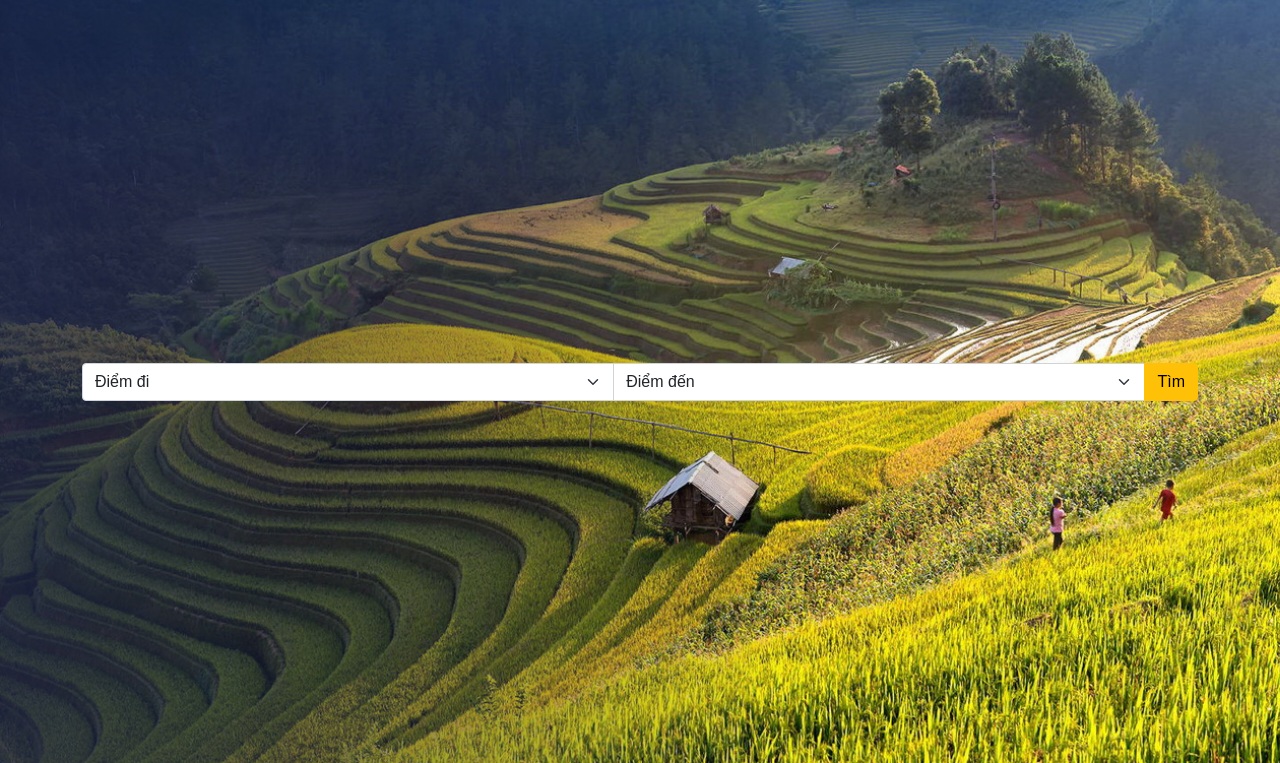
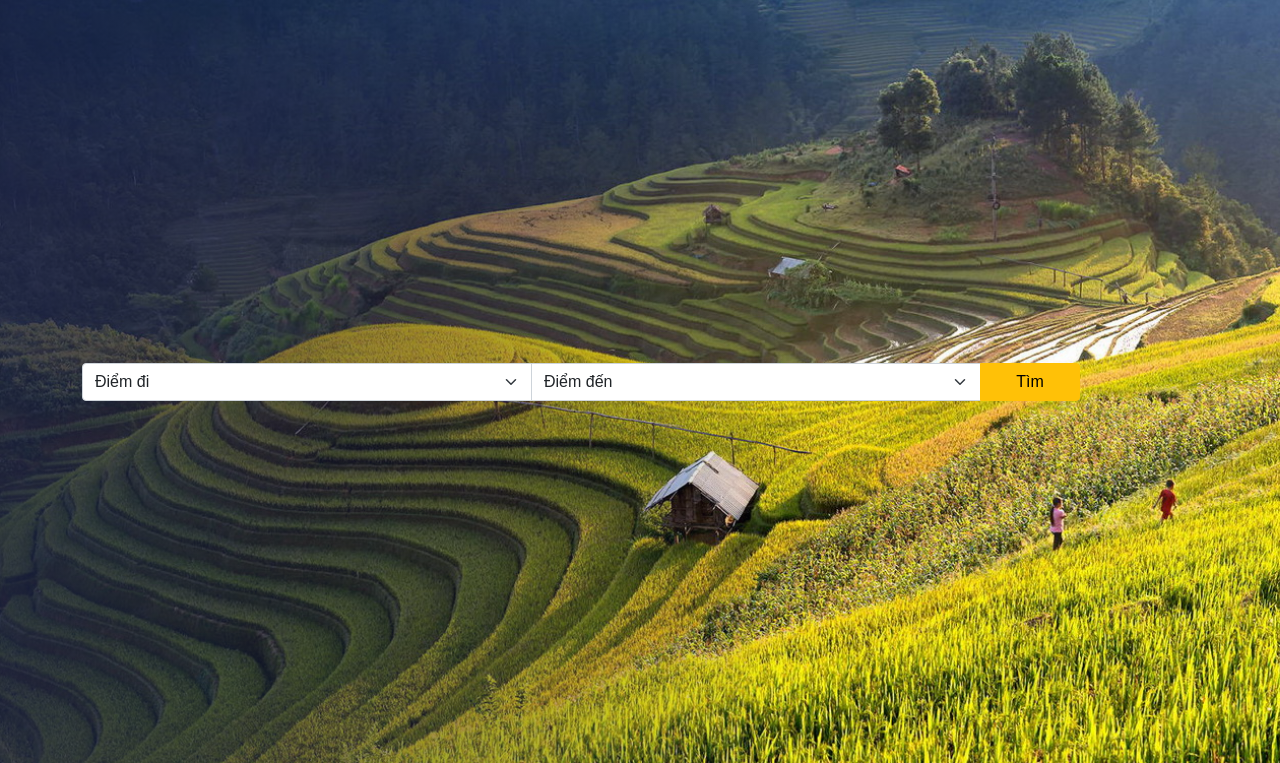
Before and after one commit to Moobbot/BTL_CSE481_CNPM, a PHP site: page /BTL_CNW/lichtrinh in a window 1280 px wide. Shown: the part 84-847 px from the top of the page. Run offline with PHP 8.4, Linux system fonts and the light colour scheme; data comes from the database, SQL or seed files in the repository; some libraries are stand-ins or nearby versions; some web fonts are replaced.

Commit message:
lichtrinh

```diff
--- a/wibu/views/pages/lichtrinhView.php
+++ b/wibu/views/pages/lichtrinhView.php
@@ -10,7 +10,7 @@
                             <div class="hero-text">
                                 <div class="row d-flex justify-content-center align-items-center">
                                     <div class="input-group">
-                                        <select class="form-select" id="inputGroupSelect04" aria-label="Example select with button addon">
+                                        <select class="form-select" id="inputGroupSelect04" aria-label="Example select with button addon" style="max-width: 450px;">
                                             <option selected>Điểm đi</option>
                                             <?php
                                             while ($row = mysqli_fetch_array($data["Tuyenduong"])) {
@@ -20,7 +20,7 @@
                                             }
                                             ?>
                                         </select>
-                                        <select class="form-select" id="inputGroupSelect04" aria-label="Example select with button addon">
+                                        <select class="form-select" id="inputGroupSelect04" aria-label="Example select with button addon" style="max-width: 450px;">
                                             <option selected>Điểm đến</option>
                                             <?php
                                             while ($row = mysqli_fetch_array($data["Tuyenduong2"])) {
@@ -30,7 +30,7 @@
                                             }
                                             ?>
                                         </select>
-                                        <button class="btn btn-warning" type="button">Tìm</button>
+                                        <button type="button" class="btn btn-warning" style="min-width: 100px;">Tìm</button>
                                     </div>
                                 </div>
                             </div>
```
